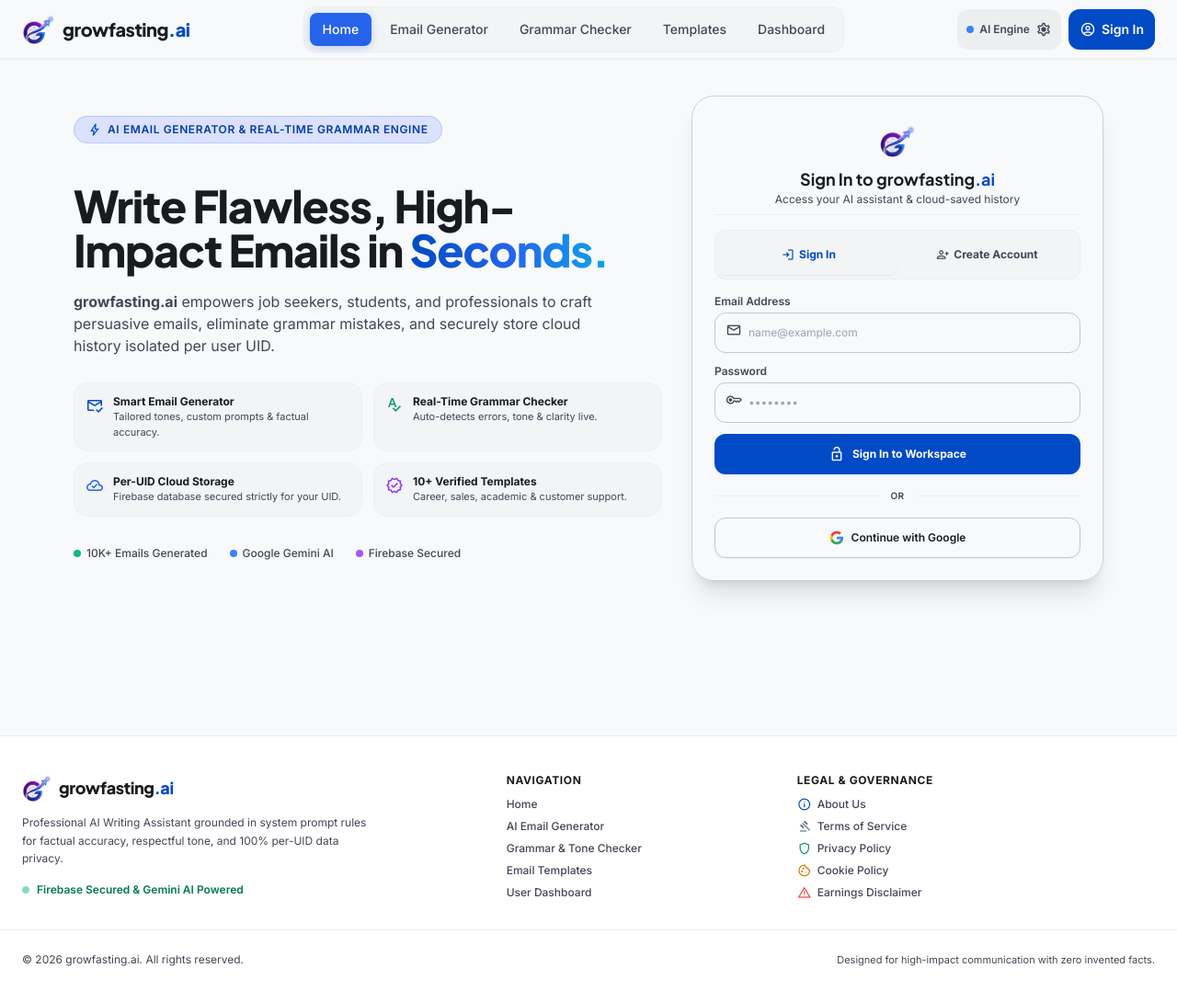
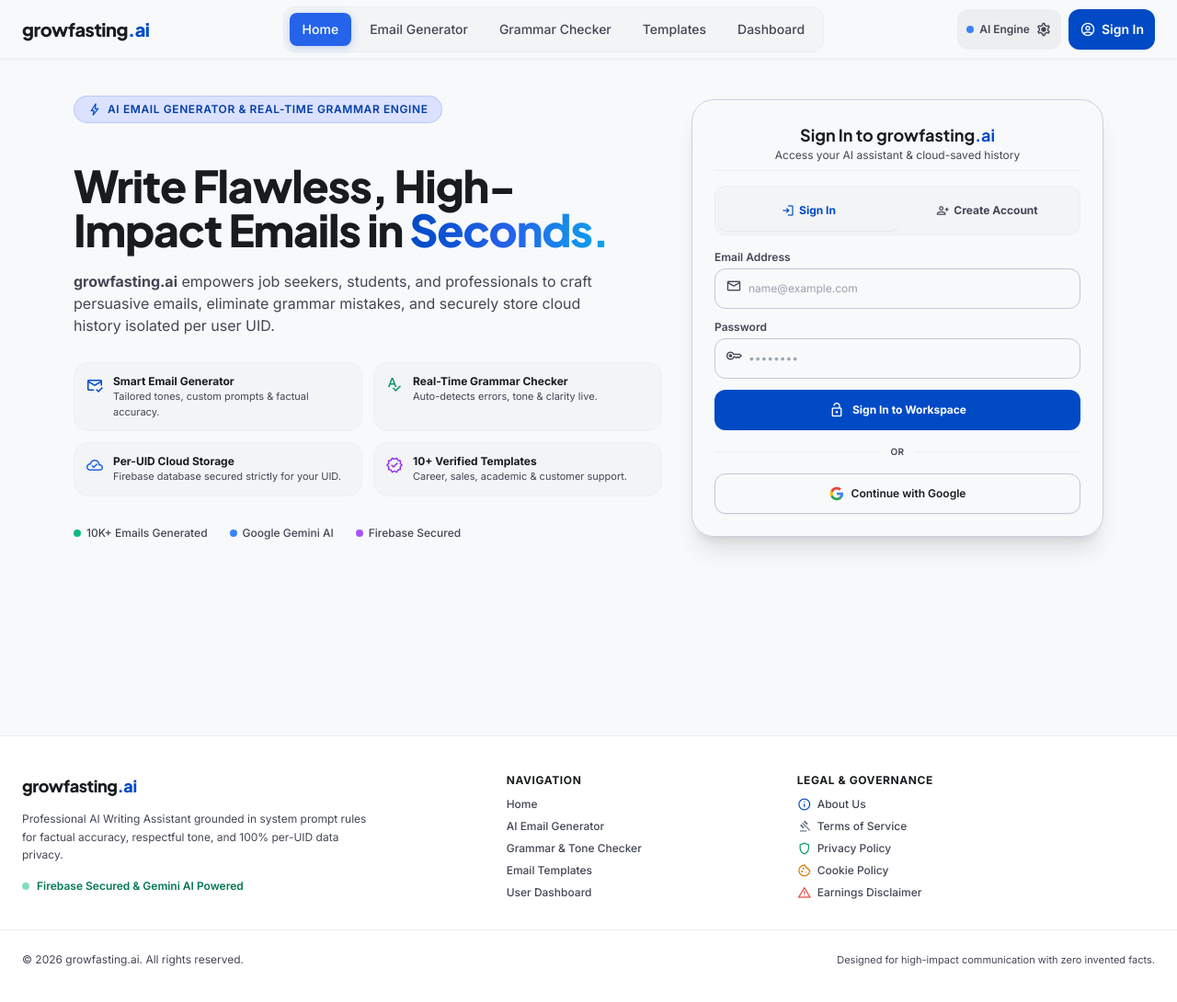
Before and after one commit to Hasher-khan/GrowfastingAI, a website: page index.html in a window 1280 px wide. Shown: the whole page at 92% size. Drawn offline with nearby package versions, Linux system fonts and the light colour scheme; no server answers.

Commit message:
Remove broken logo from site

```diff
--- a/index.html
+++ b/index.html
@@ -84,7 +84,6 @@
 
       <!-- Brand Logo -->
       <a class="flex items-center gap-2 cursor-pointer group" data-path="landing" href="#">
-        <img src="logo.png" alt="growfasting.ai Logo" class="w-8 h-8 md:w-9 md:h-9 object-contain group-active:scale-95 transition-transform shrink-0"/>
         <span class="font-headline font-extrabold text-lg md:text-xl tracking-tight text-on-surface">growfasting<span class="text-primary">.ai</span></span>
       </a>
 
@@ -303,9 +302,7 @@
 
             <!-- Card Header -->
             <div class="text-center pb-2 border-b border-surface-container">
-              <div class="w-12 h-12 mx-auto flex items-center justify-center mb-1">
-                <img src="logo.png" alt="growfasting.ai Logo" class="w-10 h-10 object-contain"/>
-              </div>
+              <!-- logo removed -->
               <h3 class="font-headline font-bold text-lg text-on-surface">Sign In to growfasting<span class="text-primary">.ai</span></h3>
               <p class="text-xs text-on-surface-variant">Access your AI assistant & cloud-saved history</p>
             </div>
@@ -1114,9 +1111,7 @@
         <button id="btn-close-auth-modal" class="absolute top-4 right-4 w-8 h-8 rounded-full bg-white/10 hover:bg-white/20 text-white flex items-center justify-center transition-colors">
           <span class="material-symbols-outlined text-[20px]">close</span>
         </button>
-        <div class="w-14 h-14 rounded-2xl bg-white/20 backdrop-blur-md mx-auto flex items-center justify-center mb-3 shadow-sm">
-          <img src="logo.png" alt="growfasting.ai Logo" class="w-10 h-10 object-contain"/>
-        </div>
+        <!-- logo removed -->
         <h2 class="font-headline font-extrabold text-2xl tracking-tight">growfasting<span class="text-blue-200">.ai</span></h2>
         <p class="text-xs text-blue-100 mt-1 font-medium">Sign in to save emails & history isolated to your UID</p>
       </div>
@@ -1222,7 +1217,6 @@
       <!-- Brand Info (Col 5) -->
       <div class="md:col-span-5 space-y-3">
         <div class="flex items-center gap-2">
-          <img src="logo.png" alt="growfasting.ai Logo" class="w-8 h-8 object-contain shrink-0"/>
           <span class="font-headline font-extrabold text-lg tracking-tight text-on-surface">growfasting<span class="text-primary">.ai</span></span>
         </div>
         <p class="text-xs leading-relaxed max-w-sm text-on-surface-variant">
```
